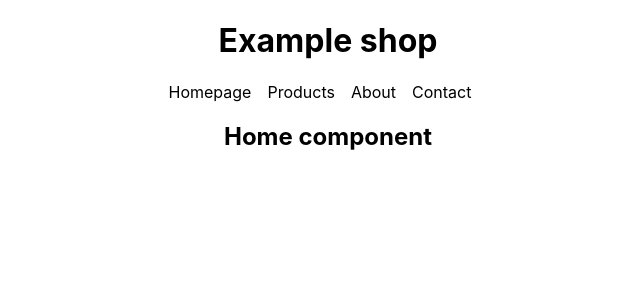
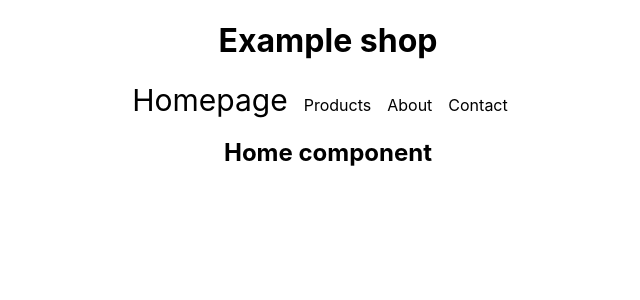
Before and after one commit to CommandShiftHQ/may-22-router-lecture-demo, a React (Create React App) app: page / in a window 1280 px wide. Shown: the top 300 px of the page, without its empty margins (312-952 px from the left). Built offline with nearby package versions, Linux system fonts and the light colour scheme.

Commit message:
added styles and NavLinks

```diff
--- a/src/components/App.js
+++ b/src/components/App.js
@@ -1,17 +1,31 @@
-import { BrowserRouter as Router, Routes, Route, Navigate } from "react-router-dom";
+import {
+  BrowserRouter as Router,
+  Routes,
+  Route,
+  Navigate,
+  NavLink,
+} from "react-router-dom";
 import "../styles/app.css";
 
 const App = () => {
   return (
-    <div className="app">
+    <div className="app active">
       <Router>
         <h1>Example shop</h1>
         <nav>
           <ul className="app__nav-list">
-            <li className="app__nav-list-item">Homepage</li>
-            <li className="app__nav-list-item">Products</li>
-            <li className="app__nav-list-item">About</li>
-            <li className="app__nav-list-item">Contact</li>
+            <li className="app__nav-list-item">
+              <NavLink className="app__nav-list-link" end to="/">Homepage</NavLink>
+            </li>
+            <li className="app__nav-list-item">
+              <NavLink className="app__nav-list-link" to="products">Products</NavLink>
+            </li>
+            <li className="app__nav-list-item">
+              <NavLink className="app__nav-list-link" to="about">About</NavLink>
+            </li>
+            <li className="app__nav-list-item">
+              <NavLink className="app__nav-list-link" to="contact">Contact</NavLink>
+            </li>
           </ul>
         </nav>
         <Routes>
--- a/src/styles/app.css
+++ b/src/styles/app.css
@@ -11,3 +11,12 @@
   display: inline-block;
   margin-right: 1em;
 }
+
+.app__nav-list-link {
+  text-decoration: none;
+  color: black;
+}
+
+.app__nav-list-link.active {
+  font-size: 30px;
+}
```
